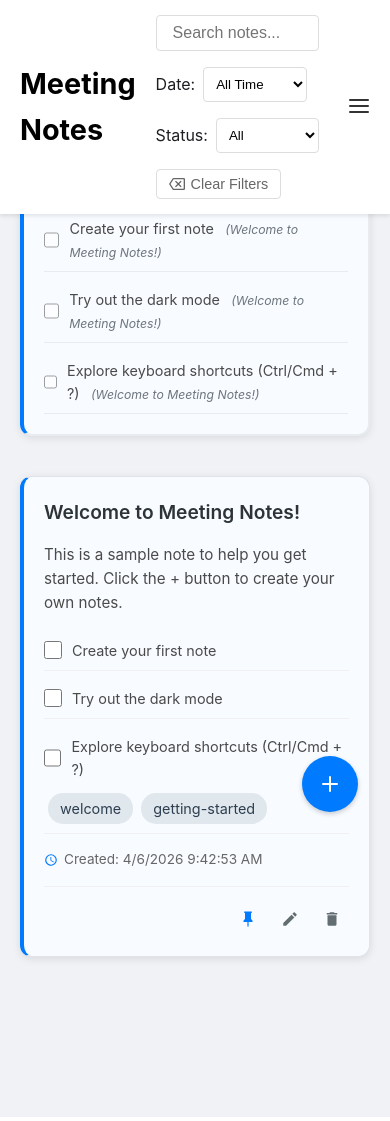
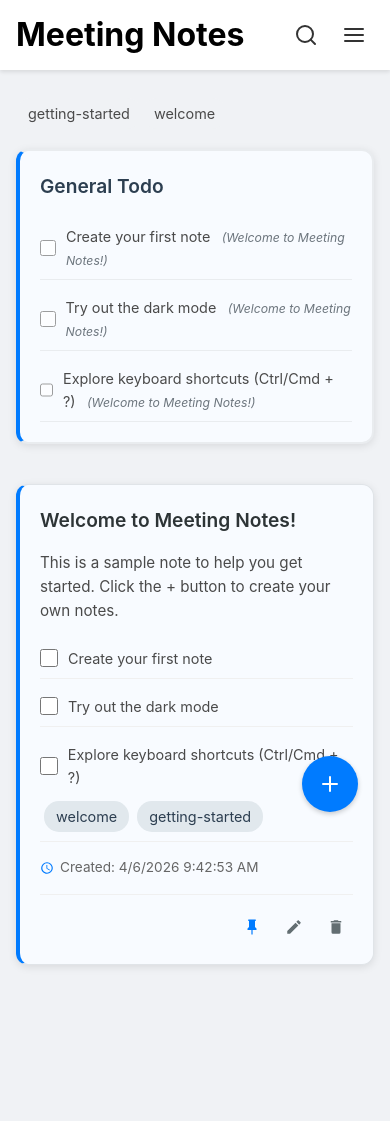
Before and after one commit to RamonLinares/smallweblab, a web app: file lab/meeting-notes/index.html in a window 390 px wide. Run offline with its HTML, style and script files only (its server is not run), Linux system fonts and the light colour scheme; some libraries are stand-ins or nearby versions.

Commit message:
Sync prototype content

```diff
--- a/lab/meeting-notes/css/styles.css
+++ b/lab/meeting-notes/css/styles.css
@@ -5,7 +5,12 @@ body {
     line-height: 1.6; background-color: #f0f2f5; color: #1c1e21;
     padding-bottom: 100px;
 }
-.container { max-width: 1200px; margin: 0 auto; padding: 20px; margin-top: 70px; }
+.container {
+    max-width: 1200px;
+    margin: 0 auto;
+    padding: 20px;
+    margin-top: calc(var(--header-offset, 70px) + 16px);
+}
 
 /* Header Styles */
 .main-header {
@@ -322,6 +327,7 @@ body.dark-mode .note-card .card-actions button:hover {
 
 /* Root Variables */
 :root {
+    --header-offset: 70px;
     --pinned-bg-color: rgba(64, 156, 255, 0.05);
     --dark-pinned-bg-color: rgba(82, 172, 255, 0.1);
     --accent-rgb: 64, 156, 255;
@@ -638,6 +644,9 @@ body.dark-mode {
 .header-actions {
     position: relative;
     margin-left: auto;
+    display: flex;
+    align-items: center;
+    gap: 8px;
 }
 
 .menu-toggle-btn {
@@ -652,15 +661,21 @@ body.dark-mode {
     border-radius: 4px;
 }
 
+.search-toggle-btn {
+    display: none;
+}
+
 .dark-mode .menu-toggle-btn {
     color: #fff;
 }
 
-.menu-toggle-btn:hover {
+.menu-toggle-btn:hover,
+.menu-toggle-btn.active {
     background-color: rgba(0, 0, 0, 0.05);
 }
 
-.dark-mode .menu-toggle-btn:hover {
+.dark-mode .menu-toggle-btn:hover,
+.dark-mode .menu-toggle-btn.active {
     background-color: rgba(255, 255, 255, 0.1);
 }
 
@@ -751,21 +766,40 @@ body.dark-mode {
 }
 
 @media (max-width: 768px) {
-    .menu-toggle-btn {
-        display: block;
+    .main-header {
+        flex-wrap: wrap;
+        align-items: center;
+        gap: 12px;
+        padding: 12px 16px;
+    }
+
+    .main-header h1 {
+        margin-right: 0;
+        flex: 1;
+        font-size: 2rem;
+        line-height: 1.05;
+    }
+
+    .container {
+        padding: 16px;
+        margin-top: calc(var(--header-offset, 70px) + 12px);
+    }
+
+    .search-toggle-btn {
+        display: flex;
     }
 
     .header-menu {
         display: none;
         position: absolute;
-        top: 100%;
+        top: calc(100% + 8px);
         right: 0;
         flex-direction: column;
         background-color: #fff;
-        box-shadow: 0 2px 4px rgba(0, 0, 0, 0.1);
-        border-radius: 4px;
+        box-shadow: 0 8px 24px rgba(0, 0, 0, 0.12);
+        border-radius: 12px;
         padding: 0.5rem;
-        min-width: 200px;
+        min-width: 220px;
     }
 
     .dark-mode .header-menu {
@@ -782,18 +816,55 @@ body.dark-mode {
     }
 
     .search-container {
+        order: 3;
+        flex: none;
+        flex-basis: 100%;
+        width: 100%;
+        display: none;
         flex-direction: column;
         align-items: stretch;
+        gap: 12px;
+        padding-top: 12px;
+        border-top: 1px solid #e0e4e8;
+    }
+
+    .main-header.search-open .search-container {
+        display: flex;
+    }
+
+    .search-input-container {
+        width: 100%;
     }
 
     .search-filters {
-        flex-wrap: wrap;
+        flex-direction: column;
+        align-items: stretch;
+        gap: 12px;
+    }
+
+    .filter-group {
+        flex-direction: column;
+        align-items: stretch;
+        gap: 6px;
+    }
+
+    .filter-group select,
+    .clear-filters-btn {
+        width: 100%;
+    }
+
+    .clear-filters-btn {
+        justify-content: center;
+    }
+
+    .dark-mode .search-container {
+        border-top-color: #404040;
     }
 }
 
 .message-container {
     position: fixed;
-    top: 70px;
+    top: calc(var(--header-offset, 70px) + 8px);
     left: 50%;
     transform: translateX(-50%);
     z-index: 1000;
--- a/lab/meeting-notes/index.html
+++ b/lab/meeting-notes/index.html
@@ -14,7 +14,7 @@
             <div id="status" class="status-message"></div>
             <div id="error" class="error-message"></div>
         </div>
-        <div class="search-container">
+        <div id="searchPanel" class="search-container">
             <div class="search-input-container">
                 <input type="text" id="searchInput" placeholder="Search notes...">
             </div>
@@ -46,7 +46,20 @@
             </div>
         </div>
         <div class="header-actions">
-            <button id="menuToggleBtn" class="menu-toggle-btn">
+            <button
+                id="searchToggleBtn"
+                class="menu-toggle-btn search-toggle-btn"
+                type="button"
+                aria-expanded="false"
+                aria-controls="searchPanel"
+                aria-label="Toggle search"
+            >
+                <svg xmlns="http://www.w3.org/2000/svg" width="24" height="24" viewBox="0 0 24 24" fill="none" stroke="currentColor" stroke-width="2" stroke-linecap="round" stroke-linejoin="round">
+                    <circle cx="11" cy="11" r="8"></circle>
+                    <line x1="21" y1="21" x2="16.65" y2="16.65"></line>
+                </svg>
+            </button>
+            <button id="menuToggleBtn" class="menu-toggle-btn" type="button" aria-label="Toggle menu">
                 <svg xmlns="http://www.w3.org/2000/svg" width="24" height="24" viewBox="0 0 24 24" fill="none" stroke="currentColor" stroke-width="2" stroke-linecap="round" stroke-linejoin="round">
                     <line x1="3" y1="12" x2="21" y2="12"></line>
                     <line x1="3" y1="6" x2="21" y2="6"></line>
--- a/lab/meeting-notes/js/app.js
+++ b/lab/meeting-notes/js/app.js
@@ -23,11 +23,14 @@ const noteDeadlineInput = document.getElementById('noteDeadline');
 const statusDiv = document.getElementById('status');
 const errorDiv = document.getElementById('error');
 const searchInput = document.getElementById('searchInput');
+const searchToggleBtn = document.getElementById('searchToggleBtn');
+const searchPanel = document.getElementById('searchPanel');
 const menuToggleBtn = document.getElementById('menuToggleBtn');
 const headerMenu = document.getElementById('headerMenu');
 const exportXmlBtn = document.getElementById('exportXmlBtn');
 const importXmlBtn = document.getElementById('importXmlBtn');
 const importXmlInput = document.getElementById('importXmlInput');
+const mainHeader = document.querySelector('.main-header');
 
 // Global variables
 let notes = [];
@@ -35,6 +38,7 @@ let selectedTags = new Set();
 let dateFilter = 'all';
 let statusFilter = 'all';
 let currentlyEditingNote = null;
+const MOBILE_BREAKPOINT = 768;
 
 // Utility Functions
 function clearMessages() {
@@ -65,6 +69,64 @@ function showMessage(message, isError = false) {
             targetDiv.textContent = '';
         }
     }, isError ? 5000 : 3000);
+}
+
+function isMobileViewport() {
+    return window.innerWidth <= MOBILE_BREAKPOINT;
+}
+
+function updateHeaderOffset() {
+    if (!mainHeader) return;
+    const headerHeight = Math.ceil(mainHeader.getBoundingClientRect().height);
+    document.documentElement.style.setProperty('--header-offset', `${headerHeight}px`);
+}
+
+function setSearchPanelOpen(isOpen) {
+    if (!mainHeader || !searchToggleBtn || !searchPanel) return;
+
+    const shouldOpen = isMobileViewport() ? isOpen : false;
+
+    if (!shouldOpen && searchPanel.contains(document.activeElement)) {
+        document.activeElement.blur();
+    }
+
+    mainHeader.classList.toggle('search-open', shouldOpen);
+    searchToggleBtn.classList.toggle('active', shouldOpen);
+    searchToggleBtn.setAttribute('aria-expanded', String(shouldOpen));
+    searchPanel.setAttribute('aria-hidden', String(!shouldOpen));
+    updateHeaderOffset();
+}
+
+function focusSearchInput() {
+    if (!searchInput) return;
+
+    headerMenu?.classList.remove('show');
+
+    if (isMobileViewport()) {
+        setSearchPanelOpen(true);
+    }
+
+    requestAnimationFrame(() => {
+        searchInput.focus();
+    });
+}
+
+function syncResponsiveHeaderState() {
+    if (!mainHeader || !searchToggleBtn || !searchPanel) {
+        updateHeaderOffset();
+        return;
+    }
+
+    if (!isMobileViewport()) {
+        mainHeader.classList.remove('search-open');
+        searchToggleBtn.classList.remove('active');
+        searchToggleBtn.setAttribute('aria-expanded', 'false');
+        searchPanel.removeAttribute('aria-hidden');
+    } else if (!mainHeader.classList.contains('search-open')) {
+        searchPanel.setAttribute('aria-hidden', 'true');
+    }
+
+    updateHeaderOffset();
 }
 
 const escapeXML = (str) => {
@@ -264,6 +326,8 @@ document.addEventListener('DOMContentLoaded', () => {
         if (notes.length > 0) {
             showMessage(`Loaded ${notes.length} notes successfully`);
         }
+
+        syncResponsiveHeaderState();
     } catch (error) {
         console.error('Error initializing application:', error);
         showMessage('Error loading notes. Please check console for details.', true);
@@ -375,6 +439,7 @@ function setupEventListeners() {
     if (menuToggleBtn && headerMenu) {
         menuToggleBtn.addEventListener('click', (e) => {
             e.stopPropagation();
+            setSearchPanelOpen(false);
             headerMenu.classList.toggle('show');
         });
 
@@ -382,6 +447,35 @@ function setupEventListeners() {
         document.addEventListener('click', (e) => {
             if (!menuToggleBtn.contains(e.target) && !headerMenu.contains(e.target)) {
                 headerMenu.classList.remove('show');
+            }
+
+             if (
+                isMobileViewport() &&
+                mainHeader &&
+                searchToggleBtn &&
+                mainHeader.classList.contains('search-open') &&
+                !mainHeader.contains(e.target)
+            ) {
+                setSearchPanelOpen(false);
+            }
+        });
+    }
+
+    if (searchToggleBtn) {
+        searchToggleBtn.addEventListener('click', (e) => {
+            e.stopPropagation();
+            headerMenu.classList.remove('show');
+
+            if (!isMobileViewport()) {
+                focusSearchInput();
+                return;
+            }
+
+            const isOpen = mainHeader?.classList.contains('search-open');
+            setSearchPanelOpen(!isOpen);
+
+            if (!isOpen) {
+                focusSearchInput();
             }
         });
     }
@@ -441,6 +535,8 @@ function setupEventListeners() {
 
     // Keyboard shortcuts
     document.addEventListener('keydown', handleKeyboardShortcuts);
+    window.addEventListener('resize', syncResponsiveHeaderState);
+    window.addEventListener('load', syncResponsiveHeaderState);
 
     // Import XML button
     const importXmlBtn = document.getElementById('importXmlBtn');
@@ -641,6 +737,18 @@ function saveNote() {
 
 // Handle keyboard shortcuts
 function handleKeyboardShortcuts(e) {
+    if (e.key === 'Escape') {
+        const modals = document.querySelectorAll('.modal.show');
+        modals.forEach(modal => {
+            modal.style.display = 'none';
+            modal.classList.remove('show');
+        });
+
+        headerMenu.classList.remove('show');
+        setSearchPanelOpen(false);
+        return;
+    }
+
     if (e.target.tagName === 'INPUT' || e.target.tagName === 'TEXTAREA' || e.target.isContentEditable) {
         return;
     }
@@ -661,7 +769,7 @@ function handleKeyboardShortcuts(e) {
                 break;
             case 'f':
                 e.preventDefault();
-                document.getElementById('searchInput').focus();
+                focusSearchInput();
                 break;
             case 'e':
                 e.preventDefault();
@@ -670,12 +778,7 @@ function handleKeyboardShortcuts(e) {
         }
     } else if (e.key === '/') {
         e.preventDefault();
-        document.getElementById('searchInput').focus();
-    } else if (e.key === 'Escape') {
-        const modals = document.querySelectorAll('.modal.show');
-        modals.forEach(modal => {
-            modal.classList.remove('show');
-        });
+        focusSearchInput();
     }
 }
 
```
